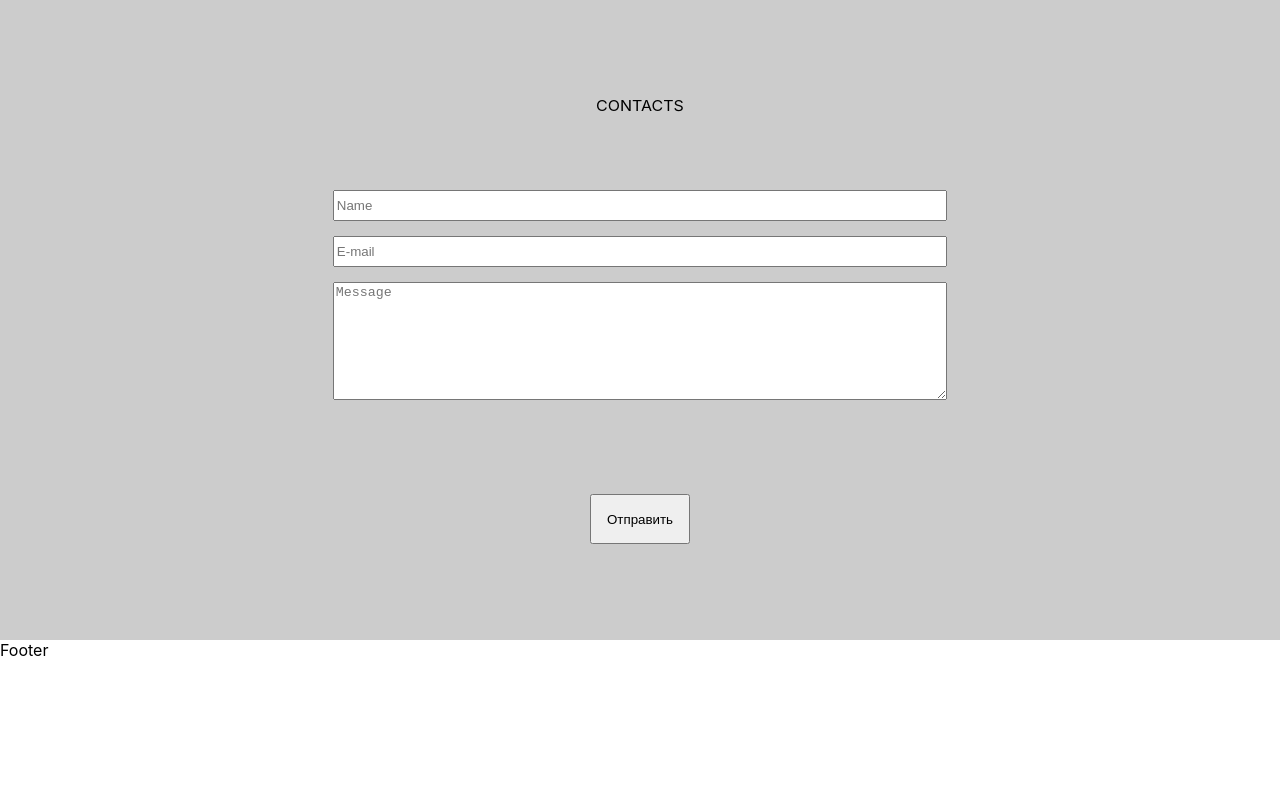
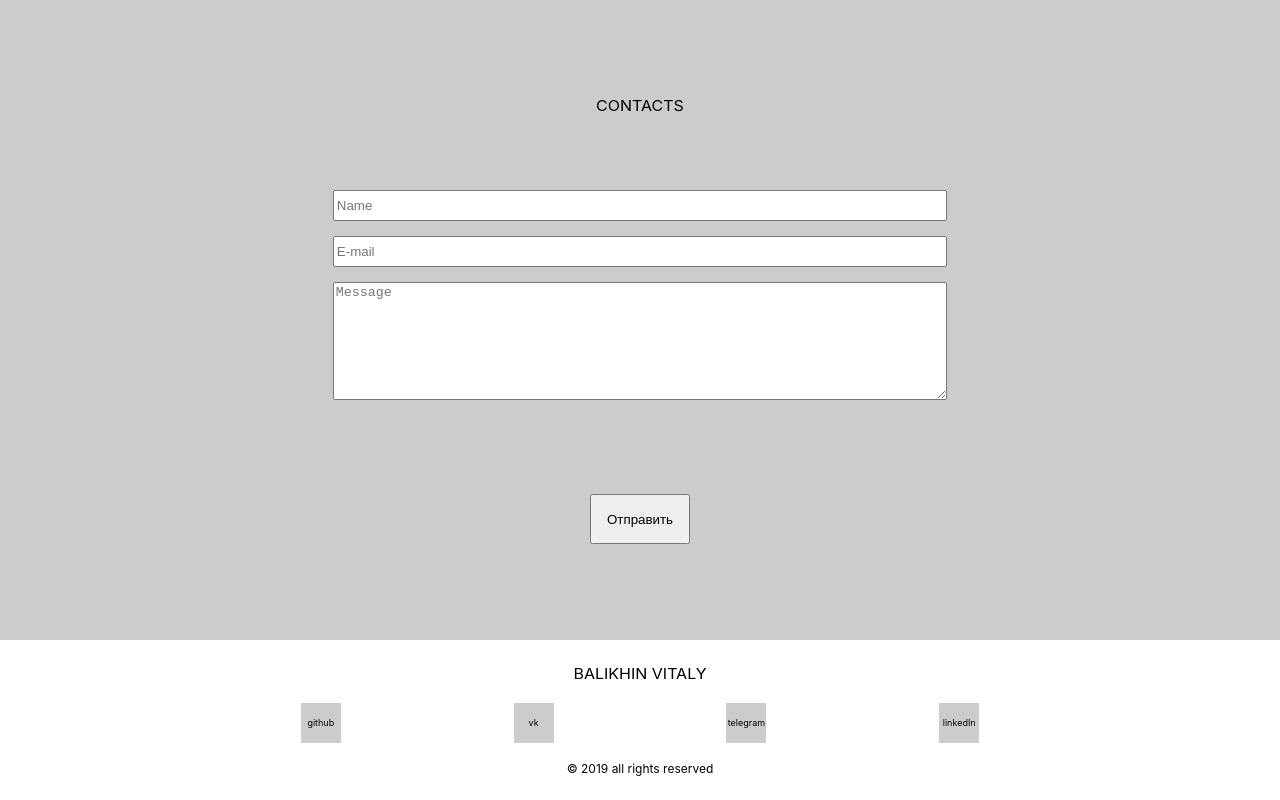
Before and after one commit to maqweb/portfolio-react, a React (Create React App) app: page / in a window 1280 px wide. Shown: the part 2400-3200 px from the top of the page. Built offline with nearby package versions, Linux system fonts and the light colour scheme.

Commit message:
add footer section

```diff
--- a/src/components/Footer/Footer.jsx
+++ b/src/components/Footer/Footer.jsx
@@ -4,7 +4,21 @@ import style from './Footer.module.css'
 function Footer() {
   return (
     <div className={style.footer}>
-      Footer
+        <div className={style.container}>
+            <div className={style.sectionTitle}>Balikhin Vitaly</div>
+
+            <div className={style.socialsWrap}>
+                <div className={style.socialItem}>github</div>
+                <div className={style.socialItem}>vk</div>
+                <div className={style.socialItem}>telegram</div>
+                <div className={style.socialItem}>linkedIn</div>
+            </div>
+
+            <div className={style.copyrights}>
+                © 2019 all rights reserved
+            </div>
+
+        </div>
     </div>
   );
 }
--- a/src/components/Footer/Footer.module.css
+++ b/src/components/Footer/Footer.module.css
@@ -1,3 +1,40 @@
 .footer {
     height: 20vh;
+    display: flex;
+    justify-content: space-around;
+    align-items: center;
 }
+
+.container {
+    height: 70%;
+    width: 80%;
+    display: flex;
+    justify-content: space-between;
+    flex-direction: column;
+}
+
+.sectionTitle {
+    text-align: center;
+    text-transform: uppercase;
+    transform: scaleY(.9);
+}
+
+.socialsWrap {
+    display: flex;
+    justify-content: space-evenly;
+}
+
+.socialItem {
+    width: 40px;
+    height: 40px;
+    background: #cccccc;
+    display: flex;
+    justify-content: center;
+    align-items: center;
+    font-size: 9px;
+}
+
+.copyrights {
+    font-size: 12px;
+    text-align: center;
+}
```
